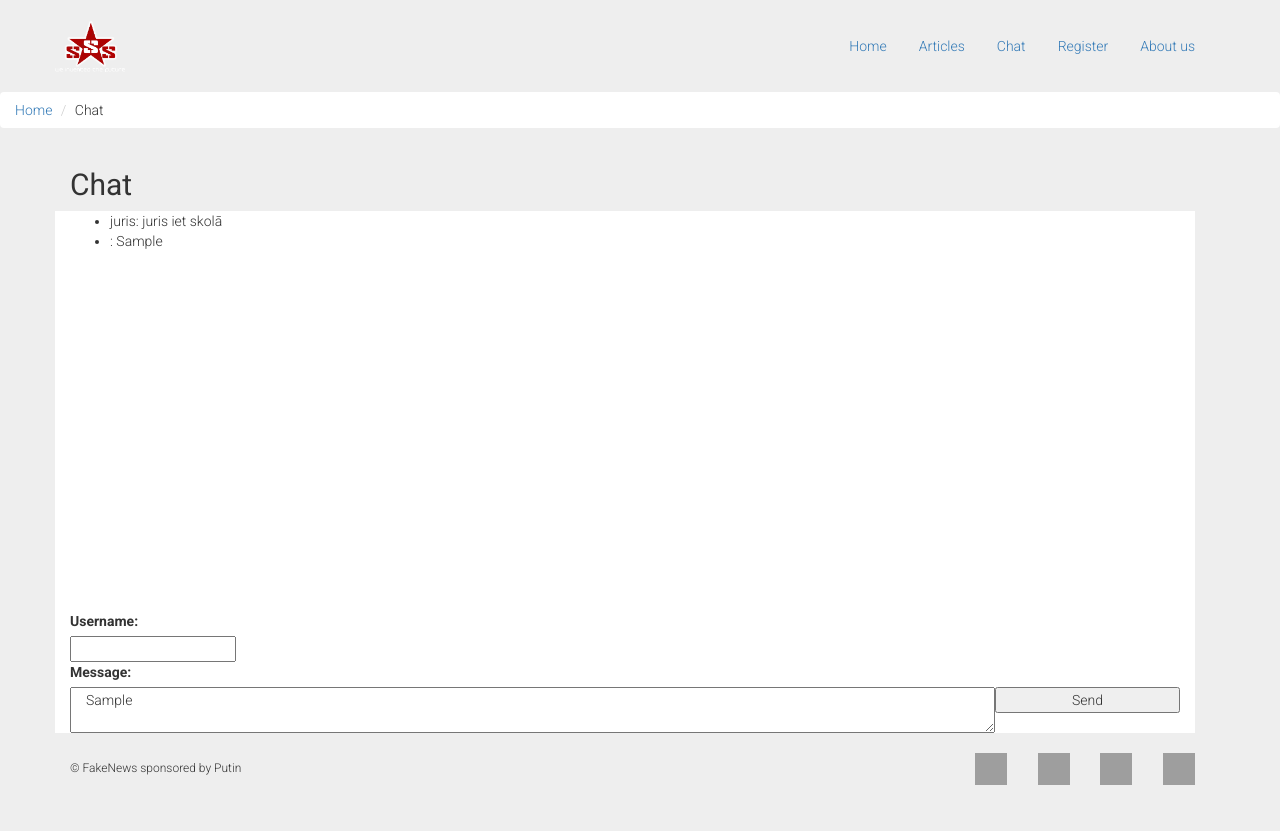
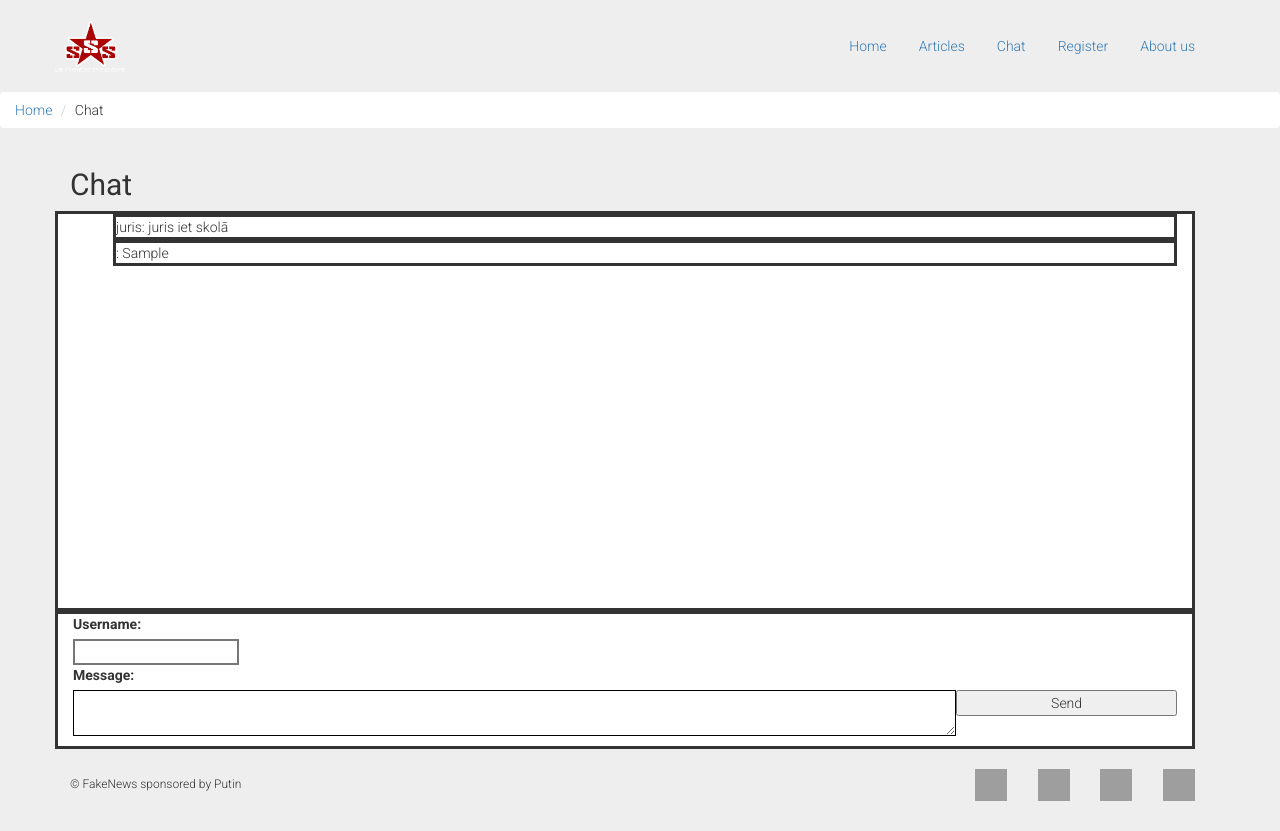
Before and after one commit to KristapsAuzans/FakeNews-Project, a plain HTML site: page Chat.html in a window 1280 px wide. Both pictures are taken after typing "Sample" into the empty fields and a click on the button "Send". Drawn offline with nearby package versions, Linux system fonts and the light colour scheme; grey boxes are pictures that could not be loaded.

Commit message:
teorētiski strādā

```diff
--- a/main.css
+++ b/main.css
@@ -129,6 +129,7 @@ body {
   height: 400px;
   resize: none;
   background-color: white;
+  border-style: solid;
 
   }
 
@@ -136,5 +137,23 @@ body {
 #chat-panel{
   background-color: white;
   text-align: left;
+  border-style: solid;
+}
+
+#chat-message{
+  margin-bottom: 10px;
+  border:1px solid black;
+  width: 80%;
+}
+#chat-send{
+  width: 20%;
 
 }
+#chat-username{
+  border-style: solid;
+
+}
+#chat-list li{
+  border-style: solid;
+  list-style-type: none;
+}
--- a/main.js
+++ b/main.js
@@ -62,7 +62,9 @@ function myMap() {
 var chat_list = [
     {
         username: "juris",
+        time: 'event.timeStamp',
         message: "juris iet skolā",
+
     },
 ];
 $(document).ready(function () {
@@ -70,13 +72,15 @@ $(document).ready(function () {
         var item = chat_list[itemKey];
         addItem(item);
     }
-    $('#chat-send').click(function () {
+    $('#chat-send').click(function(event) {
         var newItem = {
         username: $('#chat-username').val(),
+        time: $('span').text(event.timeStamp),
         message: $('#chat-message').val(),
-        };
+                };
         addItem(newItem);
-
+        $('#chat-username').val('');
+        $('#chat-message').val('');
     });
 });
 
```
Also changed, not shown: Chat.html (+1 -0 lines).
